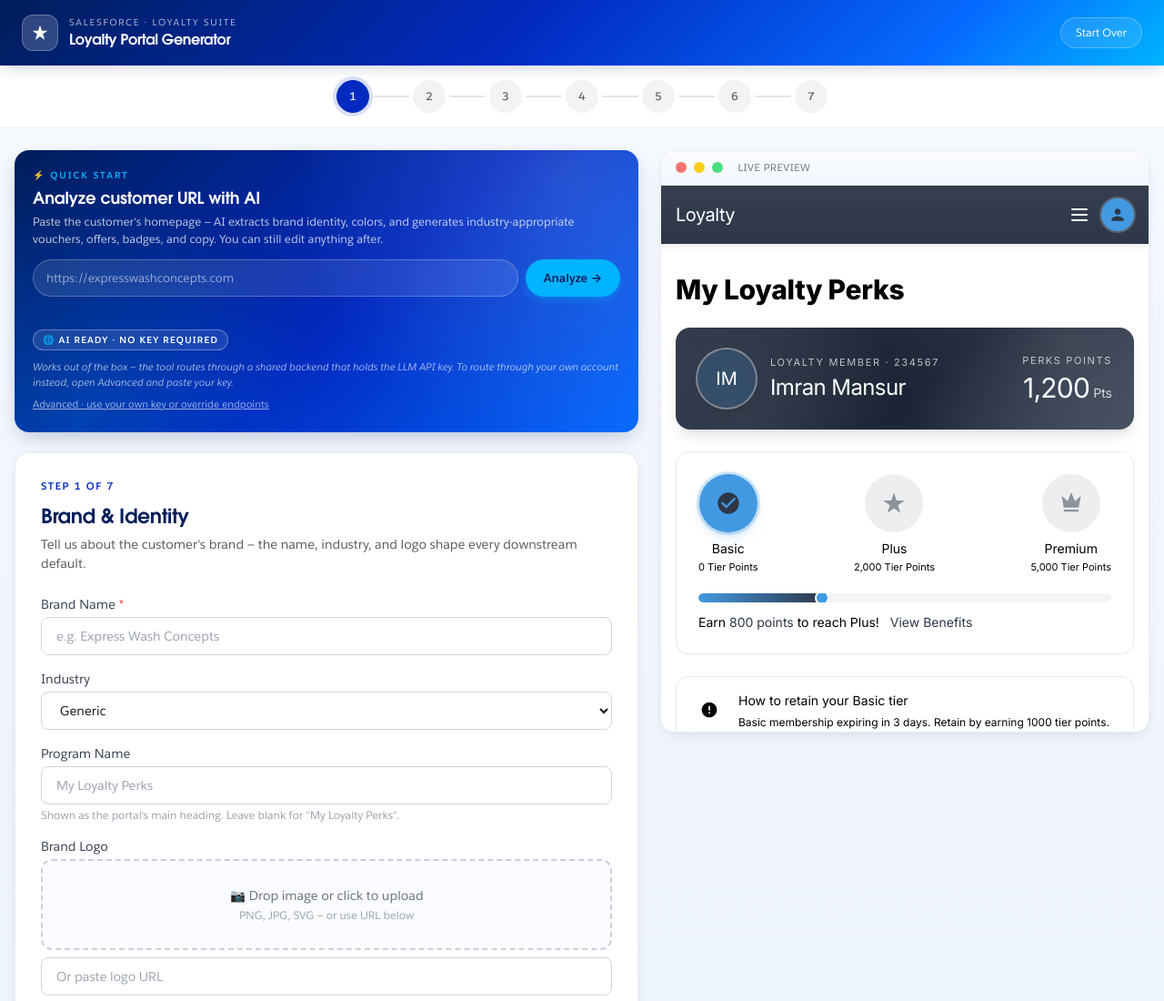
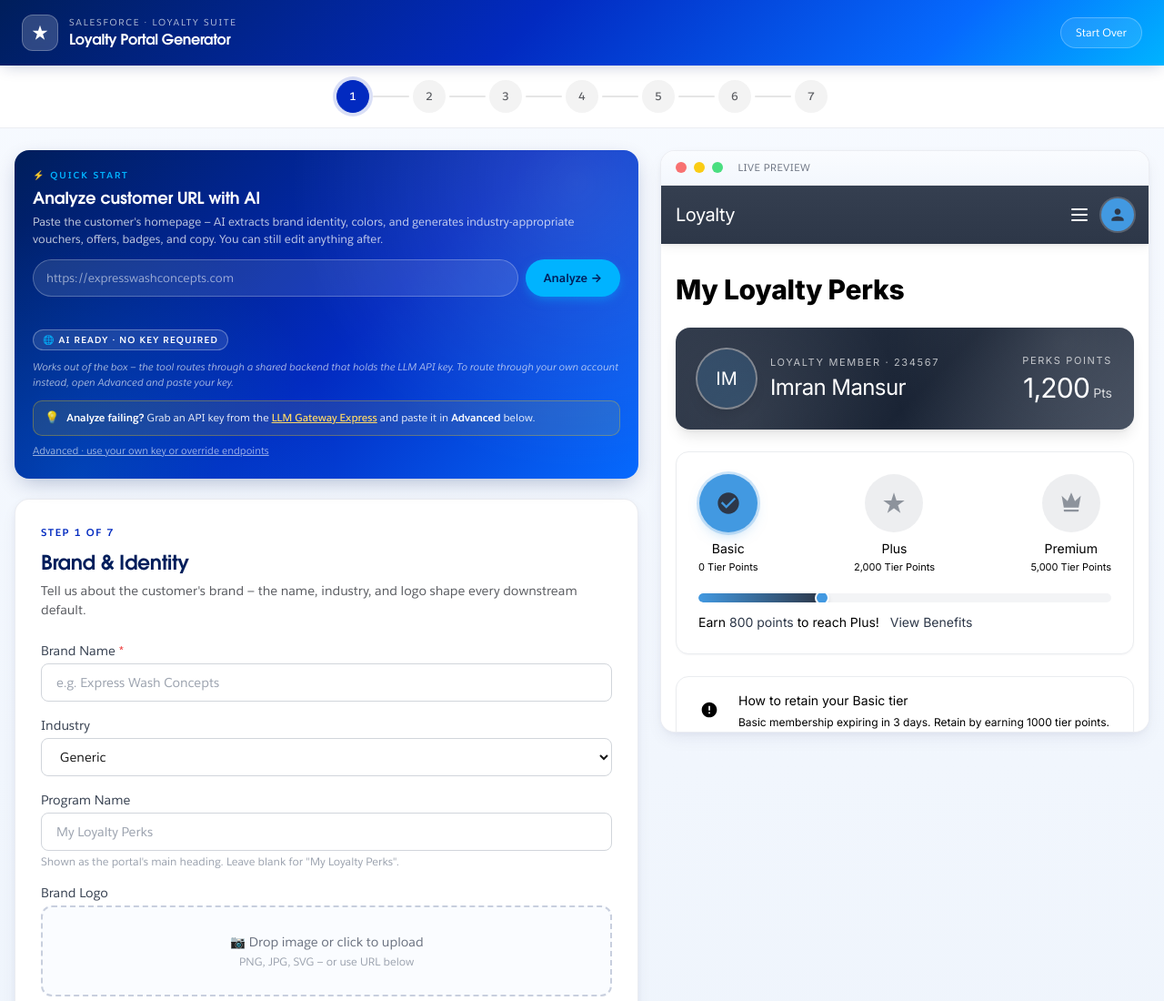
Before and after one commit to imansur-sf/loyalty-portal-generator, a plain HTML site: page index.html in a window 1280 px wide. Shown: the top 1100 px of the page at 91% size. Drawn offline with nearby package versions, Linux system fonts and the light colour scheme.

Commit message:
Add LLM Gateway Express fallback hint to Quick Start panel
Users hitting a Worker /llm failure now see a clear callout above
the Advanced toggle pointing them to the LLM Gateway Express to
grab a key and paste it in below.

```diff
--- a/index.html
+++ b/index.html
@@ -128,6 +128,23 @@
     .quickstart-settings input { background: rgba(255,255,255,0.10); border: 1px solid rgba(255,255,255,0.20); color: #fff; padding: 6px 10px; border-radius: 6px; font-size: 11px; font-family: ui-monospace, SFMono-Regular, Menlo, monospace; width: 100%; margin-top: 4px; }
     .quickstart-settings-toggle { background: none; border: none; color: rgba(255,255,255,0.60); font-size: 11px; cursor: pointer; text-decoration: underline; padding: 0; margin-top: 8px; }
     .quickstart-settings-toggle:hover { color: rgba(255,255,255,0.90); }
+    .quickstart-fallback-hint {
+      margin-top: 12px;
+      padding: 10px 12px;
+      background: rgba(255,204,0,0.10);
+      border: 1px solid rgba(255,204,0,0.30);
+      border-radius: 10px;
+      color: rgba(255,255,255,0.90);
+      font-size: 11.5px;
+      line-height: 1.5;
+      display: flex;
+      align-items: flex-start;
+      gap: 8px;
+    }
+    .quickstart-fallback-icon { flex-shrink: 0; font-size: 13px; line-height: 1.3; }
+    .quickstart-fallback-hint a { color: #FFD966; text-decoration: underline; font-weight: 600; }
+    .quickstart-fallback-hint a:hover { color: #FFE699; }
+    .quickstart-fallback-hint strong { color: #fff; font-weight: 700; }
     .quickstart-mode-badge { display: inline-block; margin-top: 10px; padding: 3px 10px; border-radius: 999px; background: rgba(0,179,255,0.15); color: var(--sf-blue-l); border: 1px solid rgba(0,179,255,0.35); font-size: 10px; font-weight: 700; letter-spacing: 0.12em; text-transform: uppercase; }
     .quickstart-mode-badge.local { background: rgba(255,255,255,0.10); color: #fff; border-color: rgba(255,255,255,0.30); }
     .quickstart-byok { margin-top: 12px; padding: 12px 14px; background: rgba(255,255,255,0.06); border: 1px solid rgba(255,255,255,0.14); border-radius: 12px; }
@@ -212,6 +229,16 @@
               <div class="quickstart-error" id="quickstart-error" style="display:none;"></div>
               <div id="quickstart-mode-badge" class="quickstart-mode-badge">Detecting mode…</div>
               <div id="quickstart-note" class="quickstart-note" style="display:none;"></div>
+
+              <div class="quickstart-fallback-hint">
+                <span class="quickstart-fallback-icon">💡</span>
+                <span>
+                  <strong>Analyze failing?</strong>
+                  Grab an API key from the
+                  <a href="https://eng-ai-model-gateway-oidc.sfproxy.devx-preprod.aws-esvc1-useast2.aws.sfdc.cl/" target="_blank" rel="noopener">LLM Gateway Express</a>
+                  and paste it in <strong>Advanced</strong> below.
+                </span>
+              </div>
 
               <button class="quickstart-settings-toggle" onclick="toggleQuickStartSettings()">Advanced · use your own key or override endpoints</button>
               <div class="quickstart-settings" id="quickstart-settings">
```
Also changed, not shown: standalone.html (+27 -0 lines).
